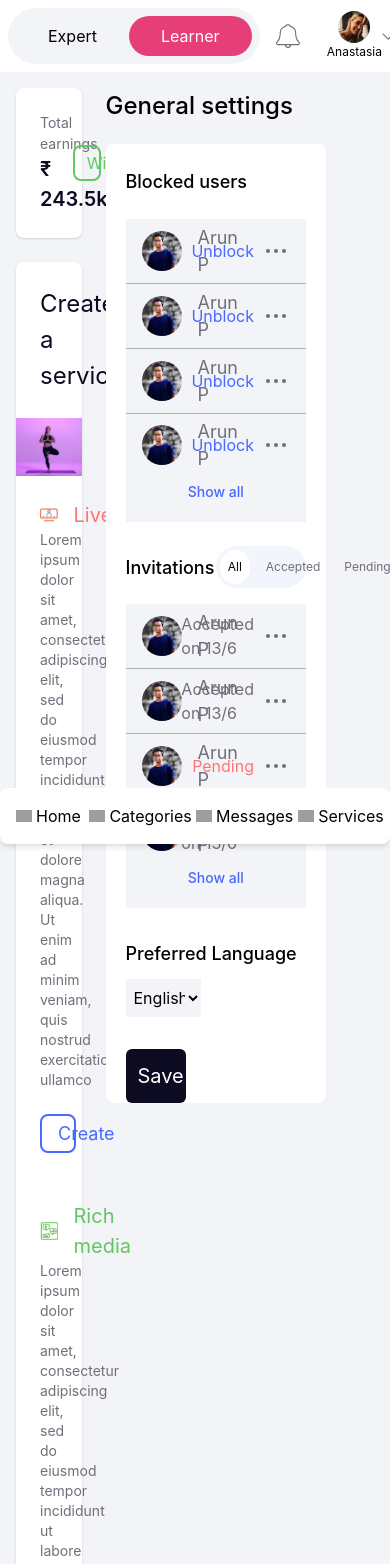
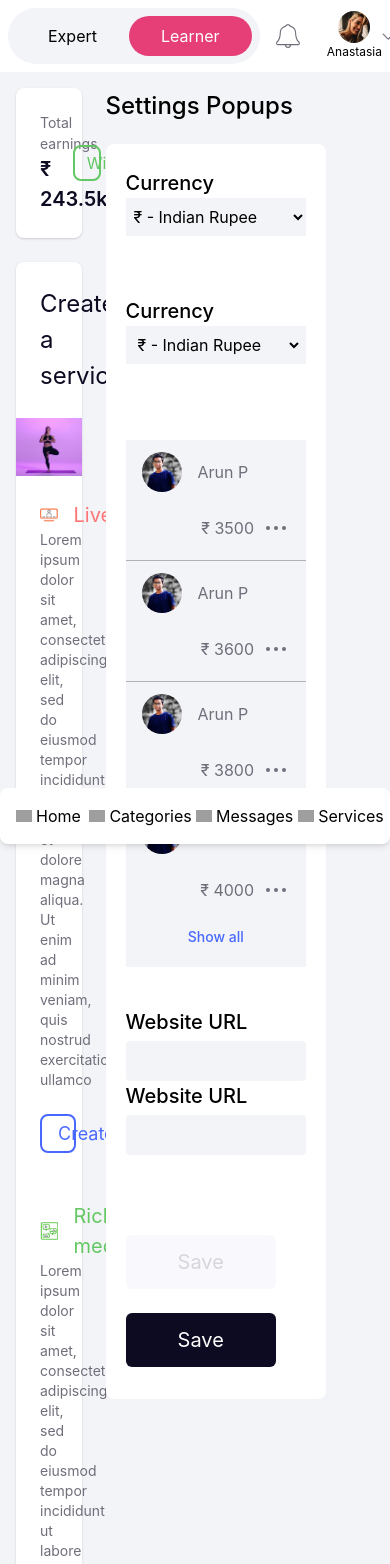
Before and after one commit to Nazeeh21/teach-it, a Next.js app: page /test in a window 390 px wide. Shown: the top 1564 px of the page. Built offline with nearby package versions, Linux system fonts and the light colour scheme; grey boxes are pictures that could not be loaded.

Commit message:
Make responsive GeneralSetting Component and ProfileSetting Component

```diff
--- a/components/Buttons/Index.js
+++ b/components/Buttons/Index.js
@@ -2,7 +2,7 @@ import React from 'react'
 import { dropShadow } from '../../assets/constants'
 
 const disabledClass =
-  'bg-highlight text-opacity-25 text-darkGrey border-0 text-innerTitle rounded-md m-2 w-full p-3 cursor-not-allowed'
+  'bg-highlight text-opacity-25 text-darkGrey border-0 text-innerTitle rounded-md  w-full p-3 cursor-not-allowed'
 
 export const PrimaryButton = ({
   label,
--- a/pages/test/index.js
+++ b/pages/test/index.js
@@ -1,11 +1,13 @@
 import React from 'react'
 import ExpertLayout from '../../layout/ExpertLayout/index'
 import GeneralSetting from '../../views/Settings/General'
+import ProfileSetting from '../../views/Settings/Profile'
 
 const Index = () => {
   return (<div>
     <ExpertLayout alternate>
-      <GeneralSetting />
+      {/* <GeneralSetting /> */}
+      <ProfileSetting />
     </ExpertLayout>
   </div>)
 }
--- a/views/Settings/General/index.js
+++ b/views/Settings/General/index.js
@@ -16,7 +16,7 @@ const PendingText = () => <div style={{color: '#FF7575'}} className='text-md'>Pe
 const GeneralSetting = () => (
   <div className='w-full'>
     <p className='text-2xl font-medium'>General settings</p>
-    <div className='w-full h-auto mt-5 pt-6 px-5 bg-white rounded-lg'>
+    <div className='w-full h-auto mt-5 pt-6 px-5 pb-8 bg-white rounded-lg'>
       <p className='text-lg font-medium'>Blocked users</p>
       <div className='w-full bg-lightGrey mt-6 pb-4'>
         <User src='nazeeh_profile.jpg' name='Arun P' text={<Unblock />} />
@@ -28,7 +28,7 @@ const GeneralSetting = () => (
         <User src='nazeeh_profile.jpg' name='Arun P' text={<Unblock />} />
         <ShowAllButton />
       </div>
-      <div className='w-full mt-6 grid grid-rows-1 grid-cols-2 items-center'>
+      <div className='w-full mt-6 grid grid-rows-2 grid-cols-1 md:grid-rows-1 md:grid-cols-2 items-center'>
         <p className='text-lg font-medium'>Invitations</p>
         <div>
           <Pills3 width='full' color='white' label1='All' label2='Accepted' label3='Pending' />
@@ -46,13 +46,13 @@ const GeneralSetting = () => (
       </div>
       <p className='text-lg font-medium mt-8'>Preferred Language</p>
       <div className='w-full mt-3'>
-        <select className='bg-lightGrey w-5/12 py-2 pl-1'>
+        <select className='bg-lightGrey w-10/12 md:w-5/12 py-2 pl-1'>
           <option value='english' label='English' />
           <option value='hindi' label='Hindi' />
           <option value='german' label='German' />
         </select>
       </div>
-      <div className='mt-8 w-4/12'><PrimaryButton label='Save' /></div>
+      <div className='mt-8 w-10/12 md:w-4/12'><PrimaryButton label='Save' /></div>
     </div>
   </div>
 )
--- /dev/null
+++ b/views/Settings/Profile/WebsiteUrl/index.js
@@ -0,0 +1,37 @@
+import React, { useState } from 'react'
+
+const WebsiteUrl = () => {
+  const [inputValue, setInputValue] = useState('')
+  const [touched, setTouched] = useState(false)
+
+  const [isValid, setIsValid] = useState(true)
+
+  const inputChangeHandler = (value) => {
+      setInputValue(value)
+      setTouched(true)
+
+      let valid = true
+
+      let pattern = new RegExp('^(https?:\\/\\/)?'+ // protocol
+    '((([a-z\\d]([a-z\\d-]*[a-z\\d])*)\\.)+[a-z]{2,}|'+ // domain name
+    '((\\d{1,3}\\.){3}\\d{1,3}))'+ // OR ip (v4) address
+    '(\\:\\d+)?(\\/[-a-z\\d%_.~+]*)*'+ // port and path
+    '(\\?[;&a-z\\d%_.~+=-]*)?'+ // query string
+    '(\\#[-a-z\\d_]*)?$','i'); // fragment locator
+
+      valid = value.trim() !== "" && valid
+      valid = pattern.test(value) && valid
+
+      setIsValid(valid)
+  }
+
+  return (
+    <div className='w-full'>
+      <p className='text-xl font-medium'>Website URL</p>
+      <input style={{outline: 'none'}} className={`${touched && !isValid && 'border-red border-2'} rounded bg-lightGrey pl-2 py-2 mt-1 w-full`} type='url' value={inputValue} onChange={e => inputChangeHandler(e.target.value)} />
+      {touched && !isValid && <p className='text-red text-sm ml-1'>Please enter a valid URl</p>}
+    </div>
+  )
+}
+
+export default WebsiteUrl
--- a/views/Settings/Profile/index.js
+++ b/views/Settings/Profile/index.js
@@ -0,0 +1,61 @@
+import React from 'react'
+import { PrimaryButton } from '../../../components/Buttons/Index'
+import ShowAllButton from '../ShowAllButton'
+import User from '../Users'
+import WebsiteUrl from './WebsiteUrl'
+
+const GreyLine = () => <div style={{height: '0.05rem', opacity: '50%'}} className='bg-darkGrey w-full' />
+
+const ProfileSetting = () => (
+  <div className='w-full'>
+    <p className='text-2xl font-medium'>Settings Popups</p>
+    <div className='w-full h-auto mt-5 pt-6 pb-8 px-5 bg-white rounded-lg'>
+      <div className='grid grid-rows-2 grid-cols-1 md:grid-rows-1 md:grid-cols-2 h-64'>
+        <div className='md:mr-3'>
+          <p className='text-xl font-medium'>Currency</p>
+          <select className='bg-lightGrey w-full py-2 pl-1'>
+            <option value='indian' label='₹ - Indian Rupee' />
+            <option value='usd' label='US$ - United States Dollar' />
+            <option value='aud' label='A$ - Australian Dollar' />
+            <option value='thb' label='THB - Thai Baht' />
+            <option value='cad' label='CA$ - Canadian Dollar' />
+          </select>
+        </div>
+        <div className='md:ml-3'>
+        <p className='text-xl font-medium'>Currency</p>
+         <div className='bg-lightGrey px-1'>
+          <select className='bg-lightGrey pl-1 py-2 w-full'>
+
+              <option value='indian' label='₹ - Indian Rupee' />
+              <option value='usd' label='US$ - United States Dollar' />
+              <option value='aud' label='A$ - Australian Dollar' />
+              <option value='thb' label='THB - Thai Baht' />
+              <option value='cad' label='CA$ - Canadian Dollar' />
+          </select>
+          </div>
+
+      </div>
+      </div>
+      <div className='w-full bg-lightGrey mt-4 pb-4'>
+        <User src='nazeeh_profile.jpg' name='Arun P' text='₹ 3500' />
+        <GreyLine />
+        <User src='nazeeh_profile.jpg' name='Arun P' text='₹ 3600' />
+        <GreyLine />
+        <User src='nazeeh_profile.jpg' name='Arun P' text='₹ 3800' />
+        <GreyLine />
+        <User src='nazeeh_profile.jpg' name='Arun P' text='₹ 4000' />
+        <ShowAllButton />
+      </div>
+      <div className='w-full flex flex-col md:flex-row mt-10'>
+        <div className='md:mr-1 md:w-6/12'><WebsiteUrl /></div>
+        <div className='md:ml-1 md:w-6/12'><WebsiteUrl /></div>
+      </div>
+      <div className='mt-20'>
+        <div className='w-10/12 md:w-4/12 mb-6'><PrimaryButton label='Save' disabled /></div>
+        <div className='w-10/12 md:w-4/12'><PrimaryButton label='Save' /></div>
+      </div>
+    </div>
+  </div>
+)
+
+export default ProfileSetting
--- /dev/null
+++ b/views/Settings/Users/OptionContainer/index.js
@@ -0,0 +1,18 @@
+import React from 'react'
+import BackDrop from '../../../../components/Backdrop'
+
+const OptionContainer = ({ show, clickHandler}) => (
+  show && <div className='absolute '>
+    <div className='p-1 bg-white '>
+    <BackDrop show={show} clicked={clickHandler} />
+    <div style={{zIndex: '500'}}>
+      <p className='text-sm font-medium cursor-pointer px-1 py-1'>View Profile</p>
+      <p className='text-sm font-medium cursor-pointer px-1 py-1'>Send message</p>
+      <p className='text-sm font-medium cursor-pointer text-red px-1 py-1'>Delete user</p>
+    </div>
+
+  </div>
+  </div>
+)
+
+export default OptionContainer
--- a/views/Settings/Users/index.js
+++ b/views/Settings/Users/index.js
@@ -1,5 +1,6 @@
-import React from 'react'
+import React, { useState } from 'react'
 import Avatar from '../../../components/Images/Avatar'
+import OptionContainer from './OptionContainer'
 
 const Option = () => (
   <div className='flex'>
@@ -9,17 +10,27 @@ const Option = () => (
   </div>
 )
 
-const User = ({ src, name, text }) => (
-  <div className='w-full bg-lightGrey py-1 px-2 text-darkGrey grid grid-cols-2 grid-rows-1 items-center'>
+const User = ({ src, name, text }) => {
+  const [showOptions, setShowOptions] = useState(false)
+
+  const openShowOptions = () => setShowOptions(true)
+
+  const closeShowOptions = () => setShowOptions(false)
+
+  return (
+    <div className='w-full bg-lightGrey py-1 px-2 text-darkGrey grid grid-rows-2 grid-cols-1 md:grid-cols-2 md:grid-rows-1 items-center'>
+
+        <OptionContainer show={showOptions} clickHandler={closeShowOptions} />
       <div className='flex items-center'>
         <Avatar src={src} alt={name} purpose='isForChat' />
-      <p className='text-lg ml-2'>{name}</p>
+        <p className='mdtext-lg ml-2'>{name}</p>
       </div>
       <div className='flex items-center justify-end'>
         <div>{text}</div>
-      <div className='cursor-pointer mx-3'>{<Option />}</div>
+        <div className='cursor-pointer mx-3' onClick={openShowOptions}>{<Option />}</div>
       </div>
     </div>
   )
+}
 
 export default User
```
Lines whose indentation alone changed are shown as unchanged.
